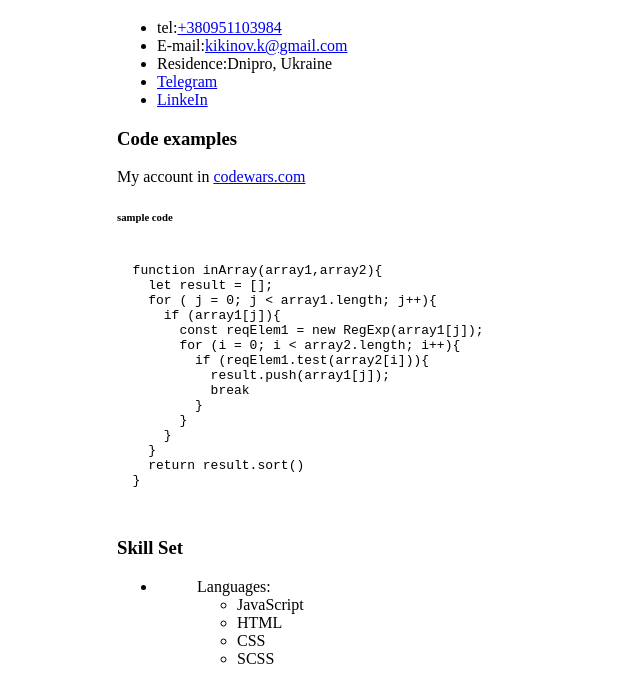
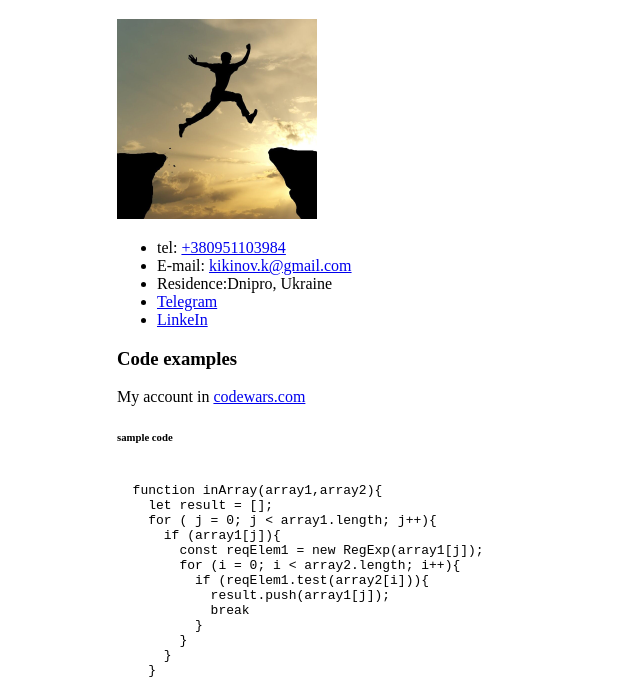
Before and after one commit to KikinovK/rsschool-cv, a plain HTML site: page index.html in a window 1280 px wide. Shown: the part 108-787 px from the top of the page, without its empty margins (11-651 px from the left). Drawn offline with Linux system fonts and the light colour scheme.

Commit message:
feat: add avatar image

```diff
--- a/css/style.css
+++ b/css/style.css
@@ -1,6 +1,7 @@
 body {
   margin: 0;
 }
+
 .container {
   width: 1024px;
   margin: 0 auto;
--- a/index.html
+++ b/index.html
@@ -12,17 +12,30 @@
     <header class="header">
       <h2>Konstantin Kikinov</h2>
       <h1>Front-End Software Engineer</h1>
-      <ul class="list">
-        <li class="item">
-          <span class="icon">tel:</span><a href="tel:+380951103984">+380951103984<span class="text"></span></a>
-        </li>
-        <li class="item"><span class="icon icon--phone">E-mail:</span><a href="mailto:kikinov.k@gmail.com"><span class="text">kikinov.k@gmail.com</span></a></li>
-        <li class="item"><span class="icon icon-location">Residence:</span><span class="text">Dnipro, Ukraine</span></li>
-        <li class="item"><a href="https://t.me/KonstantinKikinov" target="_blank"><span class="icon icon--telegram">Telegram</span></a></li>
-        <li class="item"><a href="https://www.linkedin.com/in/konstantin-kikinov-505387b3/" target="_blank"><span class="icon icon-linked_id">LinkeIn</span></a></li>
-      </ul>
     </header>
     <main class="main">
+      <section class="section contact">
+        <img class="avatar" src="./img/avatar_800.jpg" alt="avatar" height="200" width="200">
+        <ul class="list">
+          <li class="item">
+            <span class="icon">tel:</span>
+            <a href="tel:+380951103984">+380951103984<span class="text"></span></a>
+          </li>
+          <li class="item">
+            <span class="icon icon--phone">E-mail:</span>
+            <a href="mailto:kikinov.k@gmail.com"><span class="text">kikinov.k@gmail.com</span></a>
+          </li>
+          <li class="item">
+            <span class="icon icon-location">Residence:</span><span class="text">Dnipro, Ukraine</span>
+          </li>
+          <li class="item">
+            <a href="https://t.me/KonstantinKikinov" target="_blank"><span class="icon icon--telegram">Telegram</span></a>
+          </li>
+          <li class="item">
+            <a href="https://www.linkedin.com/in/konstantin-kikinov-505387b3/" target="_blank"><span class="icon icon-linked_id">LinkeIn</span></a>
+          </li>
+        </ul>
+      </section>
       <section class="section code_examples">
         <h3>Code examples</h3>
         <p>My account in <a href="https://www.codewars.com/users/Kikinov_Kosty">codewars.com</a></p>
```
Also changed, not shown: img/avatar_800.jpg (added).
